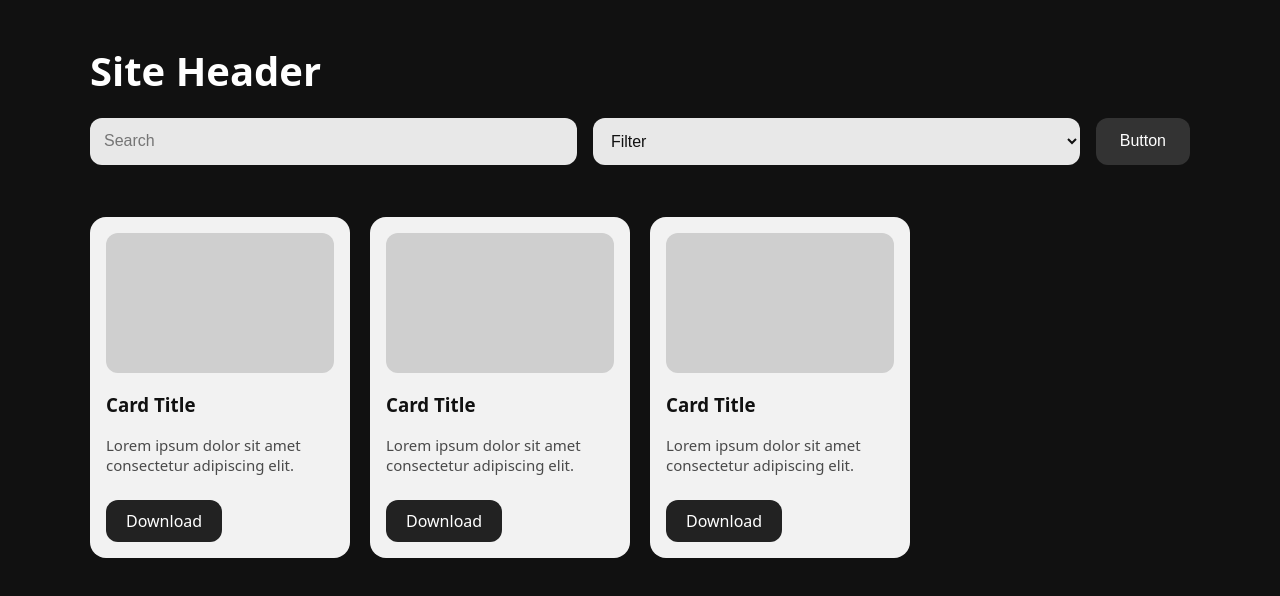
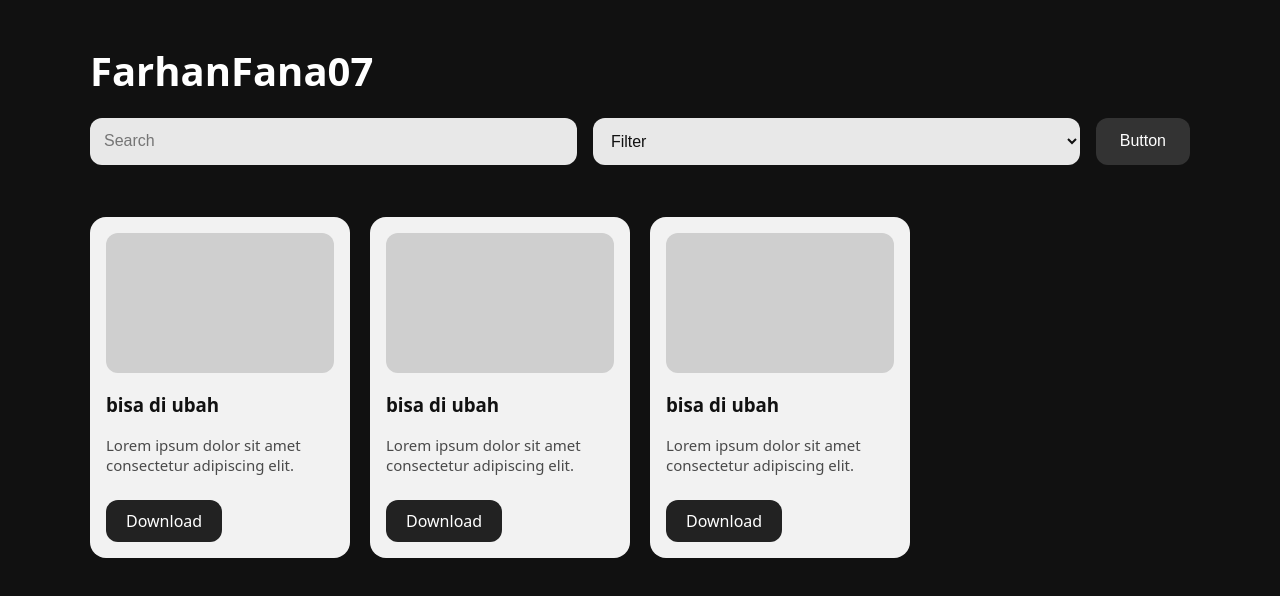
Before and after one commit to DeluMc/Farhan, a plain HTML site: page index.html in a window 1280 px wide. Drawn offline with Linux system fonts and the light colour scheme.

Commit message:
index.html

```diff
--- a/index.html
+++ b/index.html
@@ -10,7 +10,7 @@
 
 <header class="site-header">
   <div class="wrap">
-    <h1>Site Header</h1>
+    <h1>FarhanFana07</h1>
 
     <div class="top-controls">
       <input type="text" placeholder="Search">
@@ -33,7 +33,7 @@
     <!-- CARD 1 -->
     <div class="card">
       <div class="img-placeholder"></div>
-      <h3>Card Title</h3>
+      <h3>bisa di ubah</h3>
       <p>Lorem ipsum dolor sit amet consectetur adipiscing elit.</p>
       <a class="download">Download</a>
     </div>
@@ -41,7 +41,7 @@
     <!-- CARD 2 -->
     <div class="card">
       <div class="img-placeholder"></div>
-      <h3>Card Title</h3>
+      <h3>bisa di ubah</h3>
       <p>Lorem ipsum dolor sit amet consectetur adipiscing elit.</p>
       <a class="download">Download</a>
     </div>
@@ -49,7 +49,7 @@
     <!-- CARD 3 -->
     <div class="card">
       <div class="img-placeholder"></div>
-      <h3>Card Title</h3>
+      <h3>bisa di ubah</h3>
       <p>Lorem ipsum dolor sit amet consectetur adipiscing elit.</p>
       <a class="download">Download</a>
     </div>
```
